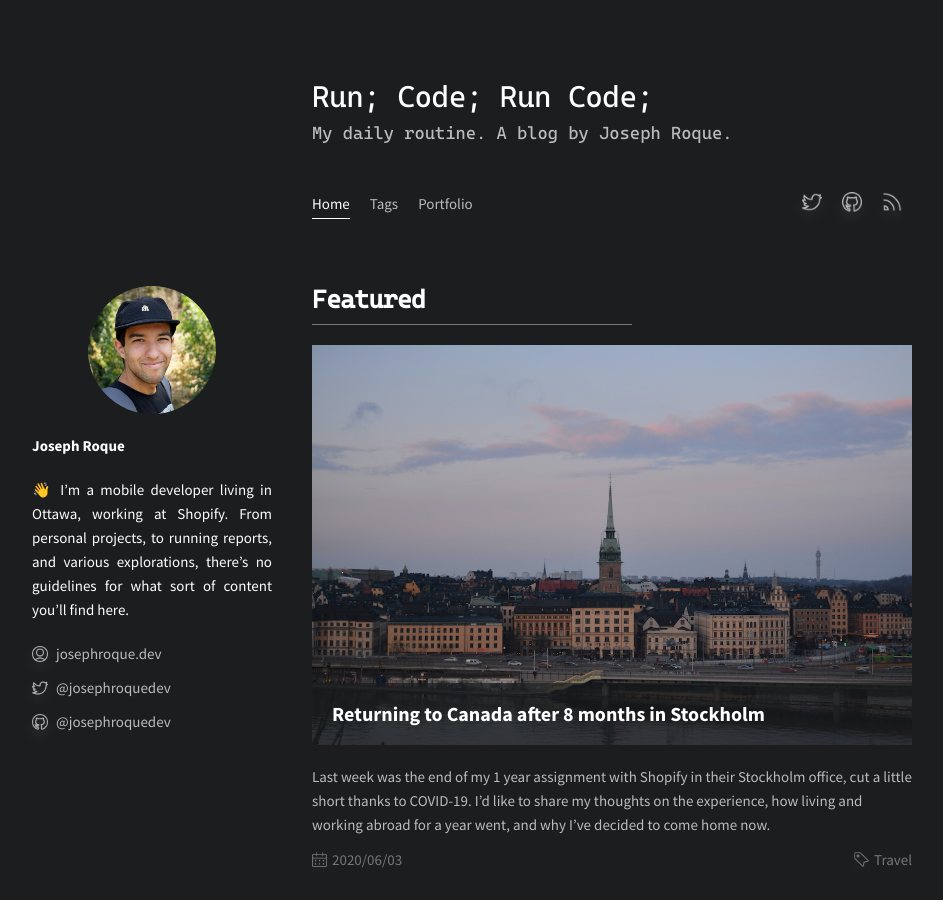
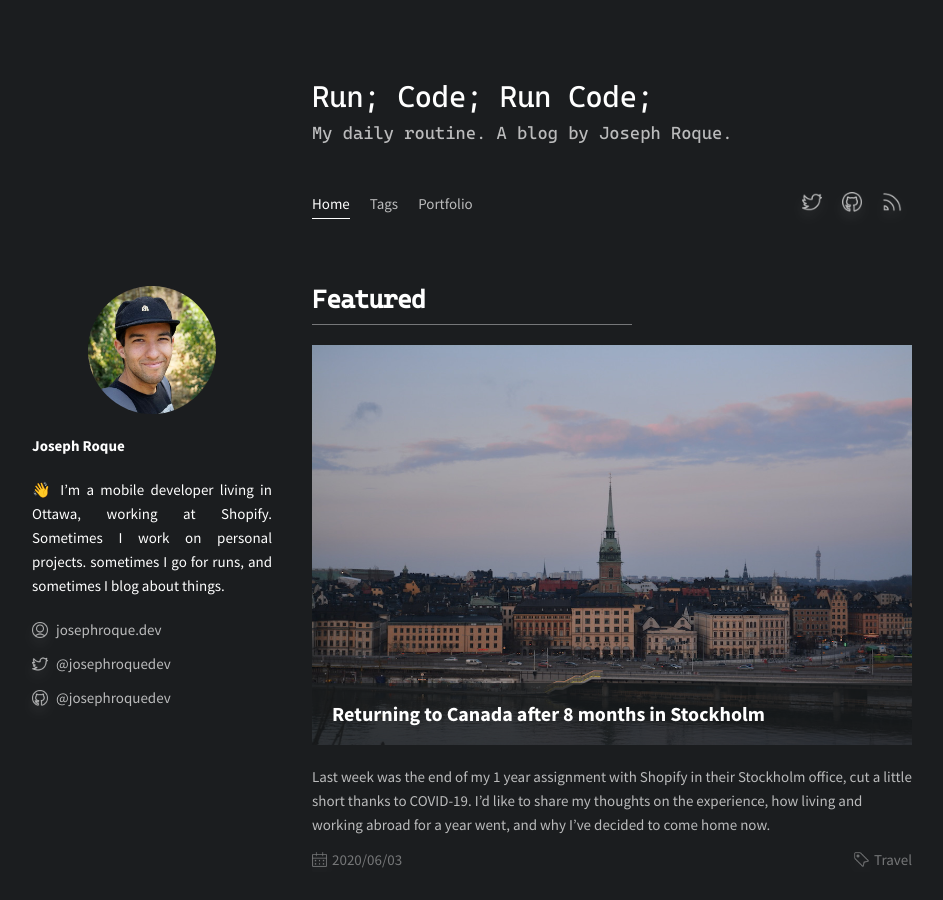
Before and after one commit to autoreleasefool/runcode.blog, a Jekyll site: the page built from index.html, in a window 1280 px wide and 900 px high. Shown: the whole window, without its empty margins (28-971 px from the left). Built offline with Jekyll 4.4.1, drawn with Linux system fonts in a browser that asks for light colours; some web fonts are replaced.

Commit message:
Update biography

```diff
--- a/_config.yml
+++ b/_config.yml
@@ -26,8 +26,7 @@ author:
   image: /assets/images/profile.jpg
   bio: >-
     👋 I’m a mobile developer living in Ottawa, working at Shopify.
-    From personal projects, to running reports, and various explorations,
-    there’s no guidelines for what sort of content you’ll find here.
+    Sometimes I work on personal projects. sometimes I go for runs, and sometimes I blog about things.
   twitter: josephroquedev
   github: josephroquedev
   linkedin: josephroquedev
```
